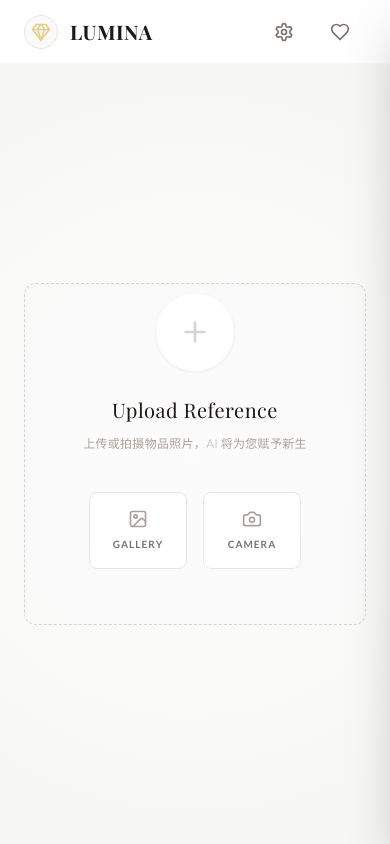
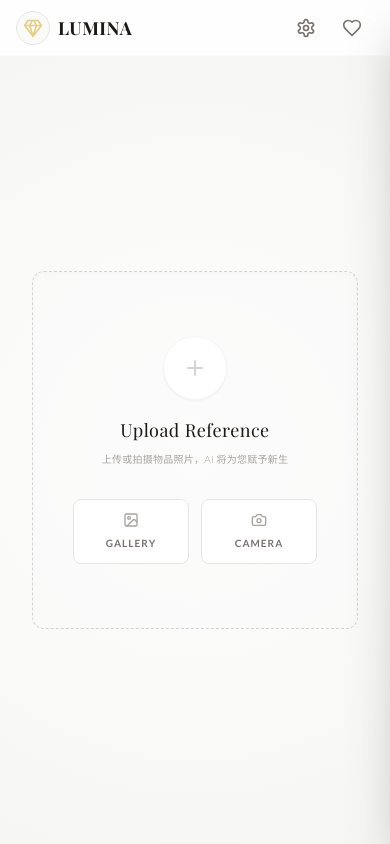
Before and after one commit to yanglingong33-lab/lumina, a React (Vite) app: page / in a window 390 px wide. Built offline with nearby package versions, Linux system fonts and the light colour scheme; a web font is replaced by a local one.

Commit message:
feat: Refine UI elements and layout for better UX
Adjusted spacing, padding, and element sizes across the application to create a more visually appealing and user-friendly interface. Improved responsiveness for different screen sizes and enhanced interactive elements.

```diff
--- a/App.tsx
+++ b/App.tsx
@@ -242,24 +242,25 @@ function App() {
   };
 
   return (
-    <div className="h-screen w-full bg-stone-50 text-stone-800 flex flex-col font-sans overflow-hidden">
+    // Use 100dvh for better mobile browser support (address bar handling)
+    <div className="h-[100dvh] w-full bg-stone-50 text-stone-800 flex flex-col font-sans overflow-hidden">
 
       {/* Header */}
-      <header className="h-16 md:h-20 absolute top-0 left-0 right-0 z-30 flex items-center justify-between px-6 md:px-10 bg-white/80 backdrop-blur-md border-b border-stone-100/50">
-        <div className="flex items-center gap-3">
+      <header className="h-14 md:h-20 absolute top-0 left-0 right-0 z-30 flex items-center justify-between px-4 md:px-10 bg-white/80 backdrop-blur-md border-b border-stone-100/50 transition-all">
+        <div className="flex items-center gap-2 md:gap-3">
           <div className="text-champagne-400 p-1.5 rounded-full bg-stone-50 border border-stone-200">
             <Gem className="w-5 h-5 md:w-6 md:h-6 animate-pulse-slow" />
           </div>
           <div className="flex flex-col md:flex-row md:items-baseline md:gap-3">
-            <h1 className="text-xl md:text-2xl font-serif font-bold text-stone-900 tracking-wide">LUMINA</h1>
+            <h1 className="text-lg md:text-2xl font-serif font-bold text-stone-900 tracking-wide">LUMINA</h1>
             <span className="text-[10px] text-stone-400 uppercase tracking-[0.2em] font-medium hidden md:inline-block">Haute Joaillerie AI</span>
           </div>
         </div>
 
-        <div className="flex items-center gap-2">
+        <div className="flex items-center gap-1 md:gap-2">
           <button
             onClick={() => setIsSettingsOpen(true)}
-            className="p-2 rounded-full hover:bg-stone-100 text-stone-500 hover:text-stone-800 transition-all mr-1"
+            className="p-2.5 rounded-full hover:bg-stone-100 text-stone-500 hover:text-stone-800 transition-all active:scale-95"
             title="API 设置"
           >
             <Settings className="w-5 h-5" />
@@ -267,7 +268,7 @@ function App() {
 
           <button
             onClick={() => setIsHistoryOpen(true)}
-            className="group flex items-center gap-2 px-4 py-2 rounded-full hover:bg-stone-100 transition-all text-stone-500 hover:text-stone-800"
+            className="group flex items-center gap-2 px-3 py-2 md:px-4 rounded-full hover:bg-stone-100 transition-all text-stone-500 hover:text-stone-800 active:scale-95"
           >
             <Heart className="w-5 h-5 group-hover:scale-110 group-hover:text-red-400 transition-all duration-300" />
             <span className="hidden md:inline text-xs font-bold uppercase tracking-widest">我的收藏</span>
@@ -276,21 +277,23 @@ function App() {
       </header>
 
       {/* Main Layout */}
-      <main className="flex-1 flex flex-col md:flex-row h-full pt-16 md:pt-20">
+      <main className="flex-1 flex flex-col md:flex-row h-full pt-14 md:pt-20">
 
         {/* Top/Left Panel: Visual Workspace */}
+        {/* Mobile: Dynamic height based on content, but capped to allow space for controls */}
         <div className={`
           relative transition-all duration-700 cubic-bezier(0.16, 1, 0.3, 1)
           w-full md:flex-1 bg-stone-50
-          ${originalImage ? 'h-[40vh] md:h-auto' : 'h-full'}
+          ${originalImage ? 'h-[45vh] md:h-auto shrink-0' : 'h-full'}
           flex flex-col items-center justify-center
+          border-b md:border-b-0 md:border-r border-stone-100
         `}>
           {/* Subtle Background Pattern */}
           <div className="absolute inset-0 bg-[radial-gradient(circle_at_center,_#ffffff_0%,_#f5f5f4_100%)] opacity-80" />
 
-          <div className="relative w-full h-full p-6 md:p-12 flex items-center justify-center z-10">
+          <div className="relative w-full h-full p-4 md:p-12 flex items-center justify-center z-10">
             {!originalImage ? (
-              <div className="w-full max-w-md aspect-square md:aspect-auto md:h-[500px] animate-fade-in-up">
+              <div className="w-full max-w-sm md:max-w-md aspect-square md:aspect-auto md:h-[500px] animate-fade-in-up px-4">
                  <ImageUploader onImageSelected={handleImageSelected} />
               </div>
             ) : (
@@ -299,8 +302,8 @@ function App() {
                     <ComparisonSlider originalImage={originalImage} generatedImage={generatedImage} />
                   ) : (
                     <>
-                      <img src={originalImage} alt="Reference" className="w-full h-full object-contain p-8 md:p-12 animate-fade-in" />
-                      <div className="absolute top-4 left-4 md:top-6 md:left-6 px-3 py-1 bg-white/90 backdrop-blur rounded-full text-[10px] font-bold tracking-widest text-stone-400 shadow-sm border border-stone-100 animate-fade-in-up delay-[200ms]">
+                      <img src={originalImage} alt="Reference" className="w-full h-full object-contain p-6 md:p-12 animate-fade-in" />
+                      <div className="absolute top-3 left-3 md:top-6 md:left-6 px-3 py-1 bg-white/90 backdrop-blur rounded-full text-[10px] font-bold tracking-widest text-stone-400 shadow-sm border border-stone-100 animate-fade-in-up delay-[200ms]">
                         ORIGINAL
                       </div>
                     </>
@@ -318,9 +321,10 @@ function App() {
           </div>
 
           {/* Floating Action Bar (Visuals) */}
+          {/* Mobile: Lifted up (bottom-4 -> bottom-2) inside the container to avoid overlap with sticky bottom bar */}
           {originalImage && (
-             <div className="absolute bottom-4 left-1/2 -translate-x-1/2 flex items-center gap-3 z-20 animate-fade-in-up delay-[400ms]">
-               <div className="flex items-center gap-1 bg-white/90 backdrop-blur-xl border border-white/50 p-1.5 rounded-full shadow-soft ring-1 ring-stone-100">
+             <div className="absolute bottom-3 md:bottom-4 left-1/2 -translate-x-1/2 flex items-center gap-3 z-20 animate-fade-in-up delay-[400ms] w-max max-w-[90%]">
+               <div className="flex items-center gap-1 bg-white/90 backdrop-blur-xl border border-white/50 p-1.5 rounded-full shadow-[0_8px_30px_rgba(0,0,0,0.12)] ring-1 ring-stone-100">
                   <button
                     onClick={handleClear}
                     title="Clear Workspace"
@@ -352,10 +356,11 @@ function App() {
                       <button
                         onClick={handleDownload}
                         title="Download Image"
-                        className="ml-1 px-5 py-2.5 rounded-full bg-champagne-400 text-white hover:bg-champagne-500 shadow-lg shadow-champagne-400/30 text-xs font-bold uppercase tracking-widest flex items-center gap-2 transition-all transform hover:-translate-y-0.5 active:translate-y-0 active:shadow-sm"
+                        className="ml-1 px-4 py-2.5 md:px-5 rounded-full bg-champagne-400 text-white hover:bg-champagne-500 shadow-lg shadow-champagne-400/30 text-xs font-bold uppercase tracking-widest flex items-center gap-2 transition-all transform hover:-translate-y-0.5 active:translate-y-0 active:shadow-sm whitespace-nowrap"
                       >
                         <Download className="w-4 h-4" />
-                        保存图片
+                        <span className="hidden sm:inline">保存图片</span>
+                        <span className="sm:hidden">保存</span>
                       </button>
                     </>
                   )}
@@ -369,7 +374,7 @@ function App() {
           )}
 
            {error && (
-             <div className="absolute top-24 left-1/2 -translate-x-1/2 bg-red-50 text-red-600 px-6 py-3 rounded-xl shadow-lg border border-red-100 text-sm z-50 flex items-center gap-2 w-max max-w-[90%] animate-fade-in-up">
+             <div className="absolute top-4 md:top-24 left-1/2 -translate-x-1/2 bg-red-50 text-red-600 px-4 py-3 rounded-xl shadow-lg border border-red-100 text-xs md:text-sm z-50 flex items-center gap-2 w-max max-w-[90%] animate-fade-in-up">
                <span className="w-2 h-2 rounded-full bg-red-500 flex-shrink-0 animate-pulse"></span>
                {error}
              </div>
@@ -378,14 +383,15 @@ function App() {
 
         {/* Bottom/Right Panel: Controls */}
         <div className={`
-          z-20 bg-white border-t md:border-t-0 md:border-l border-stone-100 shadow-[0_-10px_40px_rgba(0,0,0,0.03)]
-          md:w-[400px] md:relative
+          z-20 bg-white
+          md:w-[400px] md:relative md:border-l border-stone-100 md:shadow-[0_-10px_40px_rgba(0,0,0,0.03)]
           flex flex-col flex-1
           ${originalImage ? 'flex animate-slide-up' : 'hidden md:flex'}
           overflow-hidden
         `}>
           <div className="flex-1 overflow-hidden relative">
-            <div className="h-full overflow-y-auto custom-scrollbar p-6 md:p-8 pb-32 md:pb-8">
+            {/* Added larger bottom padding (pb-24) on mobile to clear the sticky button */}
+            <div className="h-full overflow-y-auto custom-scrollbar p-5 md:p-8 pb-28 md:pb-8">
                <ConfigPanel
                  config={config}
                  setConfig={setConfig}
@@ -396,20 +402,20 @@ function App() {
                />
             </div>
 
-            {/* Desktop Decoration */}
+            {/* Desktop Bottom Fade */}
             <div className="hidden md:block absolute bottom-0 left-0 right-0 h-24 bg-gradient-to-t from-white to-transparent pointer-events-none" />
           </div>
 
           {/* Mobile Sticky Action Bar */}
           {originalImage && (
-            <div className="md:hidden absolute bottom-0 left-0 right-0 p-4 bg-white/95 backdrop-blur border-t border-stone-100 pb-safe z-30 shadow-[0_-5px_20px_rgba(0,0,0,0.05)] animate-slide-up">
+            <div className="md:hidden absolute bottom-0 left-0 right-0 p-4 pt-6 bg-gradient-to-t from-white via-white to-white/0 pb-safe z-30 animate-slide-up">
                <button
                 onClick={handleMainButtonClick}
                 disabled={isGenerating || !originalImage}
                 className={`
                   w-full relative overflow-hidden rounded-xl py-3.5
                   ${(!originalImage || isGenerating) ? 'bg-stone-100 text-stone-400 cursor-not-allowed' : 'bg-stone-900 text-white cursor-pointer active:scale-[0.98]'}
-                  font-bold tracking-widest text-sm transition-all duration-300 shadow-lg
+                  font-bold tracking-widest text-sm transition-all duration-300 shadow-[0_10px_30px_-5px_rgba(28,25,23,0.3)]
                 `}
               >
                 <span className="relative z-10 flex items-center justify-center gap-2">
@@ -462,7 +468,7 @@ function App() {
                     value={settings.apiKey}
                     onChange={(e) => setSettings({...settings, apiKey: e.target.value})}
                     placeholder="sk-..."
-                    className="w-full bg-stone-50 border border-stone-200 rounded-lg px-4 py-3 text-sm focus:border-champagne-400 focus:ring-1 focus:ring-champagne-400/20 outline-none"
+                    className="w-full bg-stone-50 border border-stone-200 rounded-lg px-4 py-3 text-base md:text-sm focus:border-champagne-400 focus:ring-1 focus:ring-champagne-400/20 outline-none"
                    />
                 </div>
 
@@ -473,7 +479,7 @@ function App() {
                     value={settings.baseUrl}
                     onChange={(e) => setSettings({...settings, baseUrl: e.target.value})}
                     placeholder="https://api.apimart.ai"
-                    className="w-full bg-stone-50 border border-stone-200 rounded-lg px-4 py-3 text-sm focus:border-champagne-400 focus:ring-1 focus:ring-champagne-400/20 outline-none"
+                    className="w-full bg-stone-50 border border-stone-200 rounded-lg px-4 py-3 text-base md:text-sm focus:border-champagne-400 focus:ring-1 focus:ring-champagne-400/20 outline-none"
                    />
                    <p className="text-[10px] text-stone-400">中转代理地址。留空则使用官方地址。</p>
                 </div>
@@ -485,7 +491,7 @@ function App() {
                     value={settings.modelName || ''}
                     onChange={(e) => setSettings({...settings, modelName: e.target.value})}
                     placeholder="gemini-3-pro-image-preview"
-                    className="w-full bg-stone-50 border border-stone-200 rounded-lg px-4 py-3 text-sm focus:border-champagne-400 focus:ring-1 focus:ring-champagne-400/20 outline-none"
+                    className="w-full bg-stone-50 border border-stone-200 rounded-lg px-4 py-3 text-base md:text-sm focus:border-champagne-400 focus:ring-1 focus:ring-champagne-400/20 outline-none"
                    />
                    <p className="text-[10px] text-stone-400">
                      推荐: gemini-3-pro-image-preview 或 gemini-2.0-flash-exp。<br/>
--- a/components/ImageUploader.tsx
+++ b/components/ImageUploader.tsx
@@ -1,3 +1,4 @@
+
 import React, { useCallback, useRef } from 'react';
 import { Plus, Image as ImageIcon, Camera, Upload } from 'lucide-react';
 
@@ -76,6 +77,7 @@ const ImageUploader: React.FC<ImageUploaderProps> = ({ onImageSelected, compact
         hover:border-champagne-400 hover:bg-white transition-all duration-500
         group relative flex flex-col items-center justify-center rounded-xl
         shadow-[inset_0_2px_4px_rgba(0,0,0,0.02)] hover:shadow-soft
+        min-h-[250px] md:min-h-0
       `}
       onDrop={handleDrop}
       onDragOver={handleDragOver}
@@ -96,40 +98,40 @@ const ImageUploader: React.FC<ImageUploaderProps> = ({ onImageSelected, compact
         className="hidden"
       />
 
-      <div className="z-10 text-center p-8 transform transition-transform duration-500 flex flex-col items-center w-full max-w-sm">
+      <div className="z-10 text-center p-6 md:p-8 transform transition-transform duration-500 flex flex-col items-center w-full max-w-sm">
 
-        <div className="mb-6 relative">
+        <div className="mb-4 md:mb-6 relative">
           <div className="absolute inset-0 bg-champagne-200 blur-2xl opacity-0 group-hover:opacity-40 transition-opacity duration-700 rounded-full"></div>
-          <div className="relative w-20 h-20 flex items-center justify-center rounded-full bg-white border border-stone-100 text-stone-300 group-hover:text-champagne-500 group-hover:border-champagne-200 transition-all duration-500 shadow-sm group-hover:shadow-lg group-hover:-translate-y-2">
-             <Plus className="w-8 h-8 font-thin" />
+          <div className="relative w-16 h-16 md:w-20 md:h-20 flex items-center justify-center rounded-full bg-white border border-stone-100 text-stone-300 group-hover:text-champagne-500 group-hover:border-champagne-200 transition-all duration-500 shadow-sm group-hover:shadow-lg group-hover:-translate-y-2">
+             <Plus className="w-6 h-6 md:w-8 md:h-8 font-thin" />
           </div>
         </div>
 
-        <div className="space-y-3 mb-10">
-          <h3 className="text-stone-900 text-xl font-serif font-medium tracking-wide">Upload Reference</h3>
-          <p className="text-stone-400 text-xs font-light tracking-wide">
+        <div className="space-y-2 md:space-y-3 mb-8 md:mb-10">
+          <h3 className="text-stone-900 text-lg md:text-xl font-serif font-medium tracking-wide">Upload Reference</h3>
+          <p className="text-stone-400 text-[10px] md:text-xs font-light tracking-wide">
             上传或拍摄物品照片，AI 将为您赋予新生
           </p>
         </div>
 
-        <div className="grid grid-cols-2 gap-4 w-full px-8">
+        <div className="grid grid-cols-2 gap-3 md:gap-4 w-full px-4 md:px-8">
             <button
               onClick={triggerFileSelect}
-              className="flex flex-col items-center justify-center gap-2 py-4 px-2 rounded-lg border border-stone-200 bg-white hover:border-stone-400 hover:bg-stone-50 transition-all duration-300 group/btn"
+              className="flex flex-col items-center justify-center gap-2 py-3 md:py-4 px-2 rounded-lg border border-stone-200 bg-white hover:border-stone-400 hover:bg-stone-50 transition-all duration-300 group/btn active:scale-95"
             >
-              <ImageIcon className="w-5 h-5 text-stone-400 group-hover/btn:text-stone-800 transition-colors" />
+              <ImageIcon className="w-4 h-4 md:w-5 md:h-5 text-stone-400 group-hover/btn:text-stone-800 transition-colors" />
               <span className="text-[10px] font-bold uppercase tracking-widest text-stone-500 group-hover/btn:text-stone-800">Gallery</span>
             </button>
             <button
               onClick={triggerCamera}
-              className="flex flex-col items-center justify-center gap-2 py-4 px-2 rounded-lg border border-stone-200 bg-white hover:border-champagne-400 hover:bg-champagne-50/10 transition-all duration-300 group/btn"
+              className="flex flex-col items-center justify-center gap-2 py-3 md:py-4 px-2 rounded-lg border border-stone-200 bg-white hover:border-champagne-400 hover:bg-champagne-50/10 transition-all duration-300 group/btn active:scale-95"
             >
-              <Camera className="w-5 h-5 text-stone-400 group-hover/btn:text-champagne-600 transition-colors" />
+              <Camera className="w-4 h-4 md:w-5 md:h-5 text-stone-400 group-hover/btn:text-champagne-600 transition-colors" />
               <span className="text-[10px] font-bold uppercase tracking-widest text-stone-500 group-hover/btn:text-champagne-600">Camera</span>
             </button>
         </div>
 
-        <p className="text-stone-300 text-[10px] font-light mt-8 select-none opacity-0 group-hover:opacity-100 transition-opacity duration-500">
+        <p className="hidden md:block text-stone-300 text-[10px] font-light mt-8 select-none opacity-0 group-hover:opacity-100 transition-opacity duration-500">
           Drop your image here
         </p>
       </div>
```
Also changed, not shown: components/ConfigPanel.tsx (+10 -8 lines).
